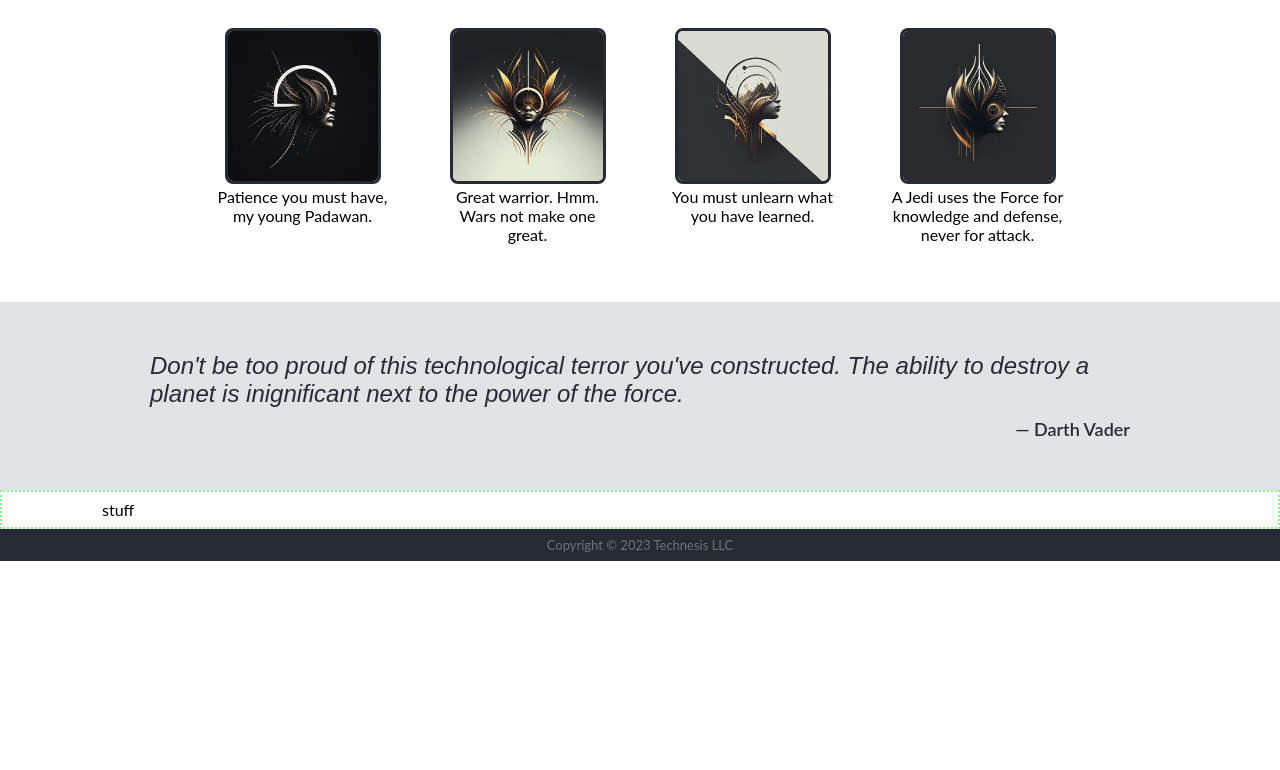
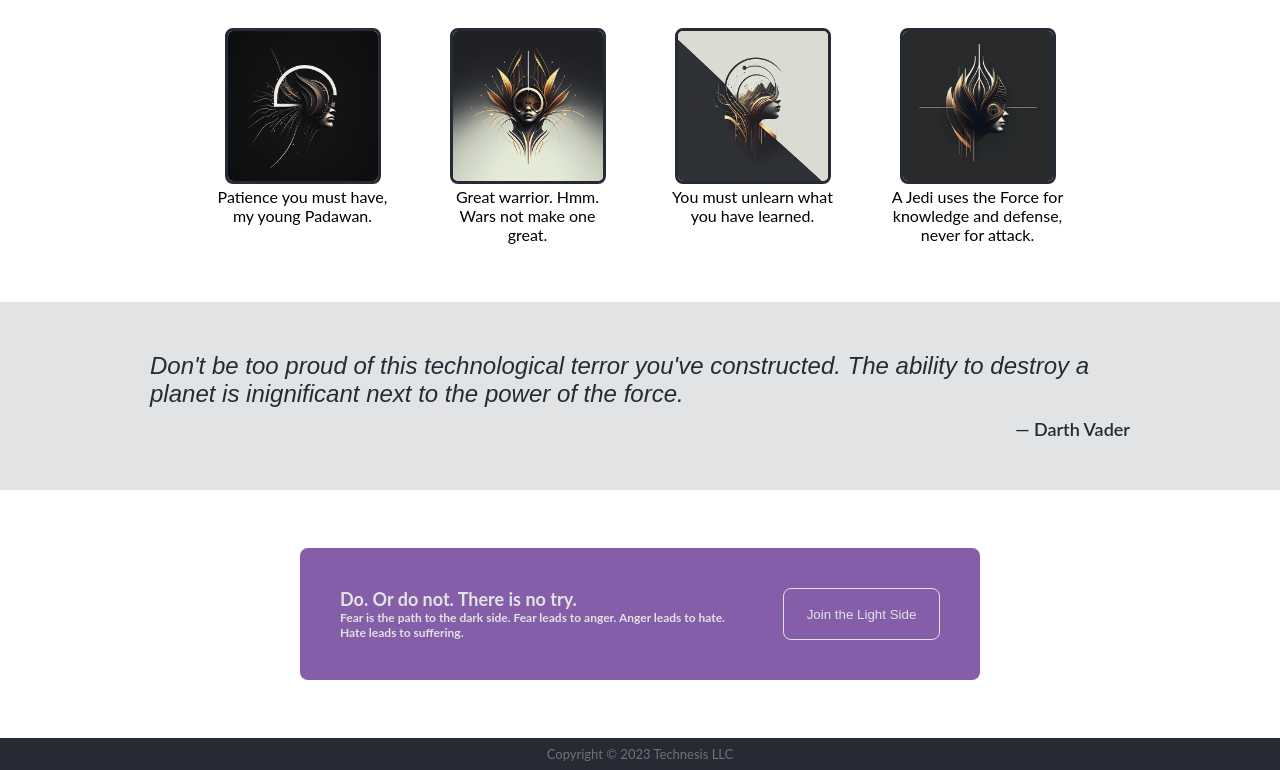
Before and after one commit to dreuters/landing-page, a plain HTML site: page index.html in a window 1280 px wide. Shown: the part 375-1145 px from the top of the page. Before the commit the page ends 936 px from the top, so only its background shows below. Drawn offline with Linux system fonts and the light colour scheme.

Commit message:
Complete action section

```diff
--- a/index.html
+++ b/index.html
@@ -62,7 +62,13 @@
   </div>
 
   <div class="call-to-action">
-    stuff
+    <div class="modal">
+      <div class="content">
+        <div class="action">Do. Or do not. There is no try.</div>
+        <div class="text">Fear is the path to the dark side. Fear leads to anger. Anger leads to hate. Hate leads to suffering.</div>
+      </div>
+      <button>Join the Light Side</button>
+    </div>
   </div>
 
   <div class="footer">
--- a/style.css
+++ b/style.css
@@ -5,7 +5,7 @@ body {
   min-height: 100vh;
   display: flex;
   flex-direction: column;
-  justify-content: space-between;
+  justify-content: flex-start;
 }
 
 .header {
@@ -133,10 +133,11 @@ body {
 .quote {
   background-color: #e2e3e4;
   color: #252a34;
-  flex-grow: 0;
+  flex-grow: 1;
   display: flex;
   flex-direction: column;
   padding: 0px 100px;
+  justify-content: center;
   /* border: 2px dotted lightgreen; */
 }
 
@@ -158,10 +159,50 @@ body {
 }
 
 .call-to-action {
+  display: flex;
   background-color: white;
-  flex-grow: 1;
+  flex-grow: 4;
   padding: 8px 100px;
-  border: 2px dotted lightgreen;
+  justify-content: center;
+  /* border: 2px dotted lightgreen; */
+}
+
+.call-to-action .modal {
+  background: #845ea8;
+  width: 600px;
+  border-radius: 8px;
+  display: flex;
+  align-self: flex-start;
+  padding: 40px;
+  margin: 50px 0px;
+  color: #e2e3e4;
+  gap: 50px;
+}
+
+/* .call-to-action .modal .content {
+
+} */
+
+.call-to-action .modal .content .action {
+  font-size: 18px;
+  font-weight: 700;
+}
+
+.call-to-action .modal .content .text {
+  font-size: 12px;
+  font-weight: 700;
+}
+
+.call-to-action .modal button {
+  background: #845ea8;
+  border-radius: 8px;
+  border: 1px solid #e2e3e4;
+  width: 200px;
+  color: #e2e3e4;
+}
+
+.call-to-action .modal button:hover {
+  background: #c64a9b;
 }
 
 .footer {
```
